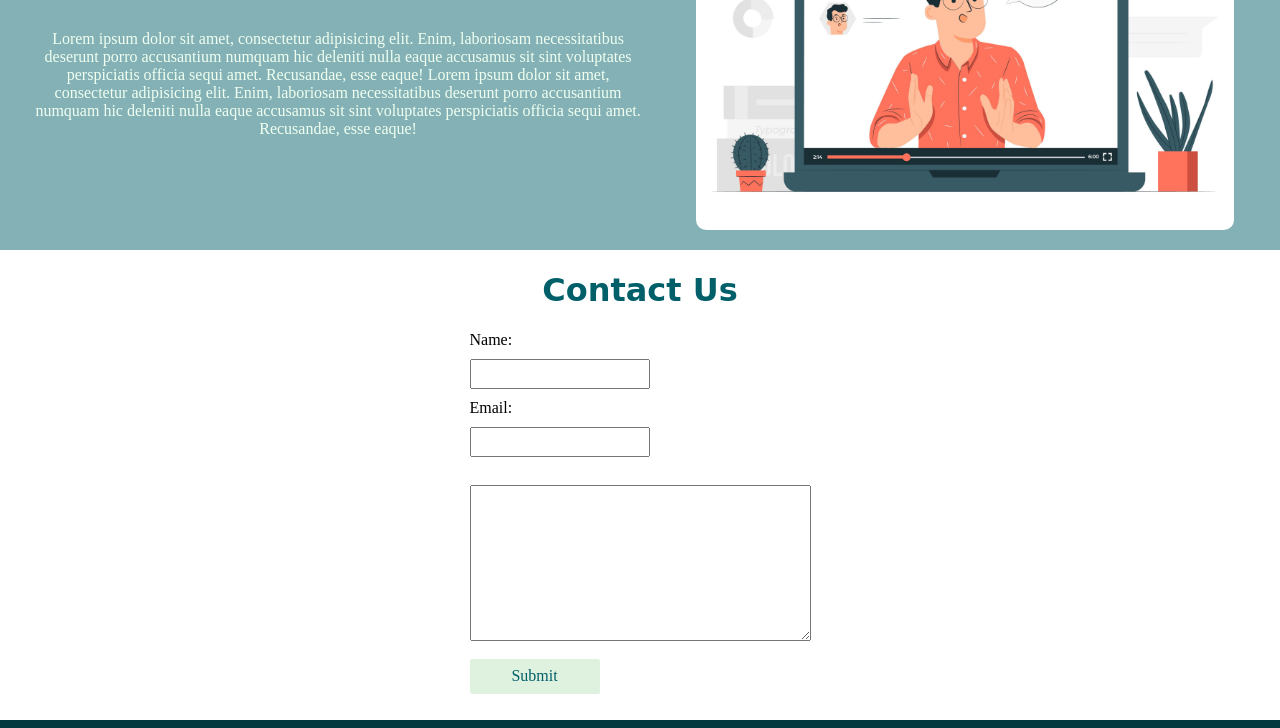
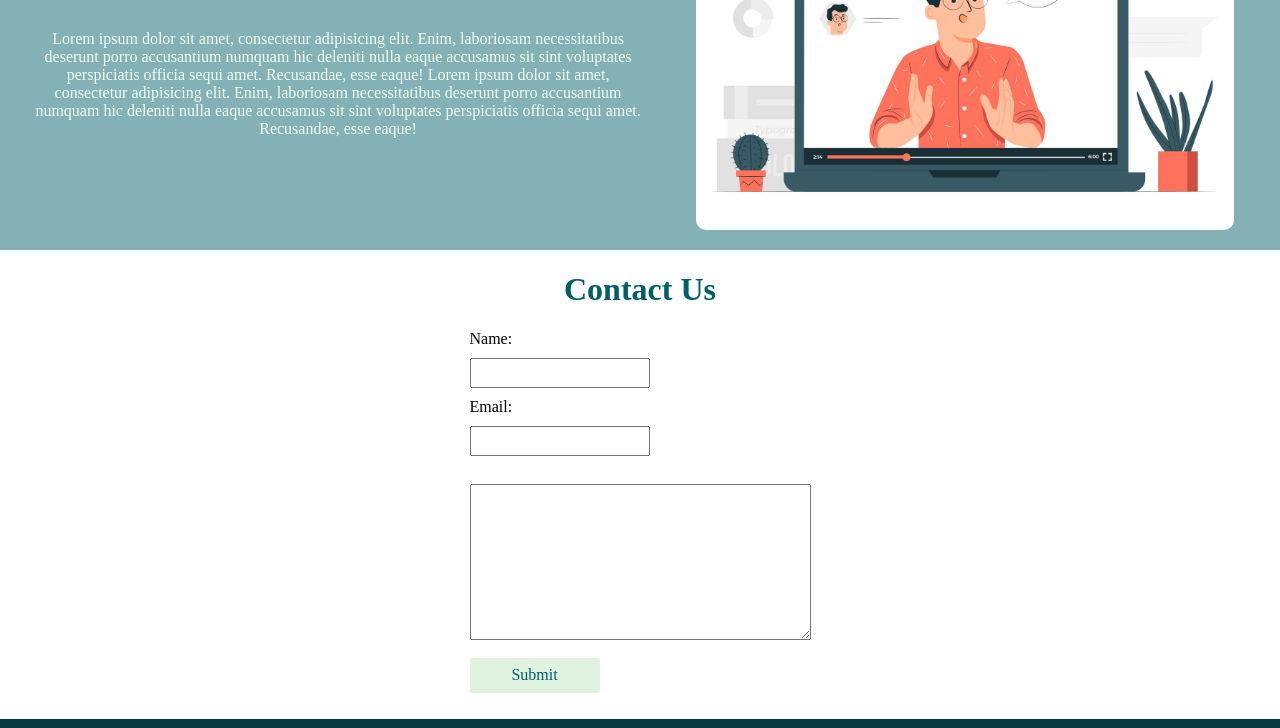
Before and after one commit to asteDen/jinonlinetutorial, a plain HTML site: page index.html in a window 1280 px wide. Shown: the part 727-1455 px from the top of the page. Drawn offline with Linux system fonts and the light colour scheme.

Commit message:
Update style.css

```diff
--- a/style.css
+++ b/style.css
@@ -122,7 +122,7 @@ nav#navbar{
 
 /* THIRD SECTION OF THE PAGE */
 .contact{
-    font-family: 'WindSong', cursive;
+    font-family: 'WindSong';
     color: #005f69;
     display: flex;
     justify-content: center;
```
